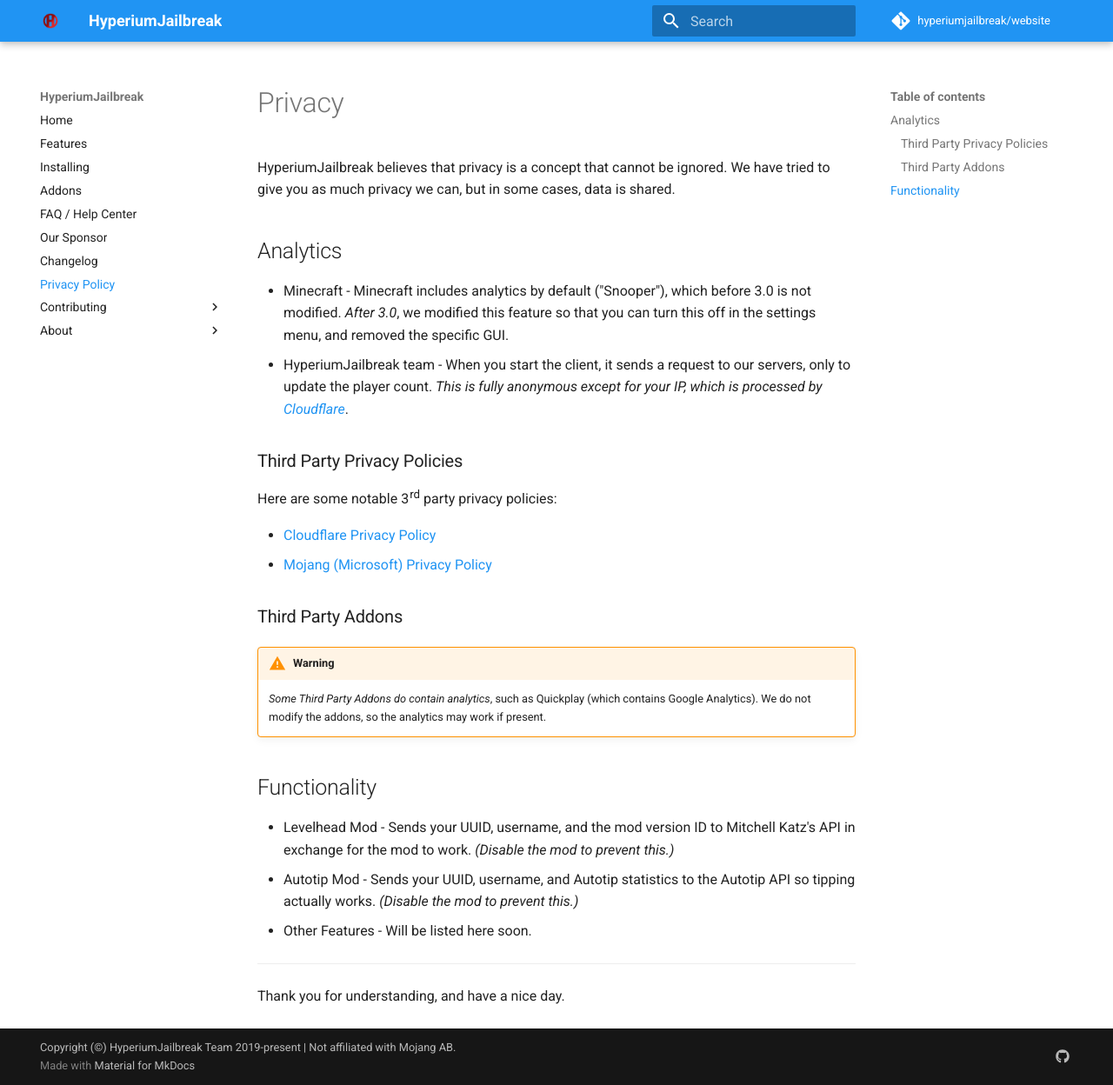
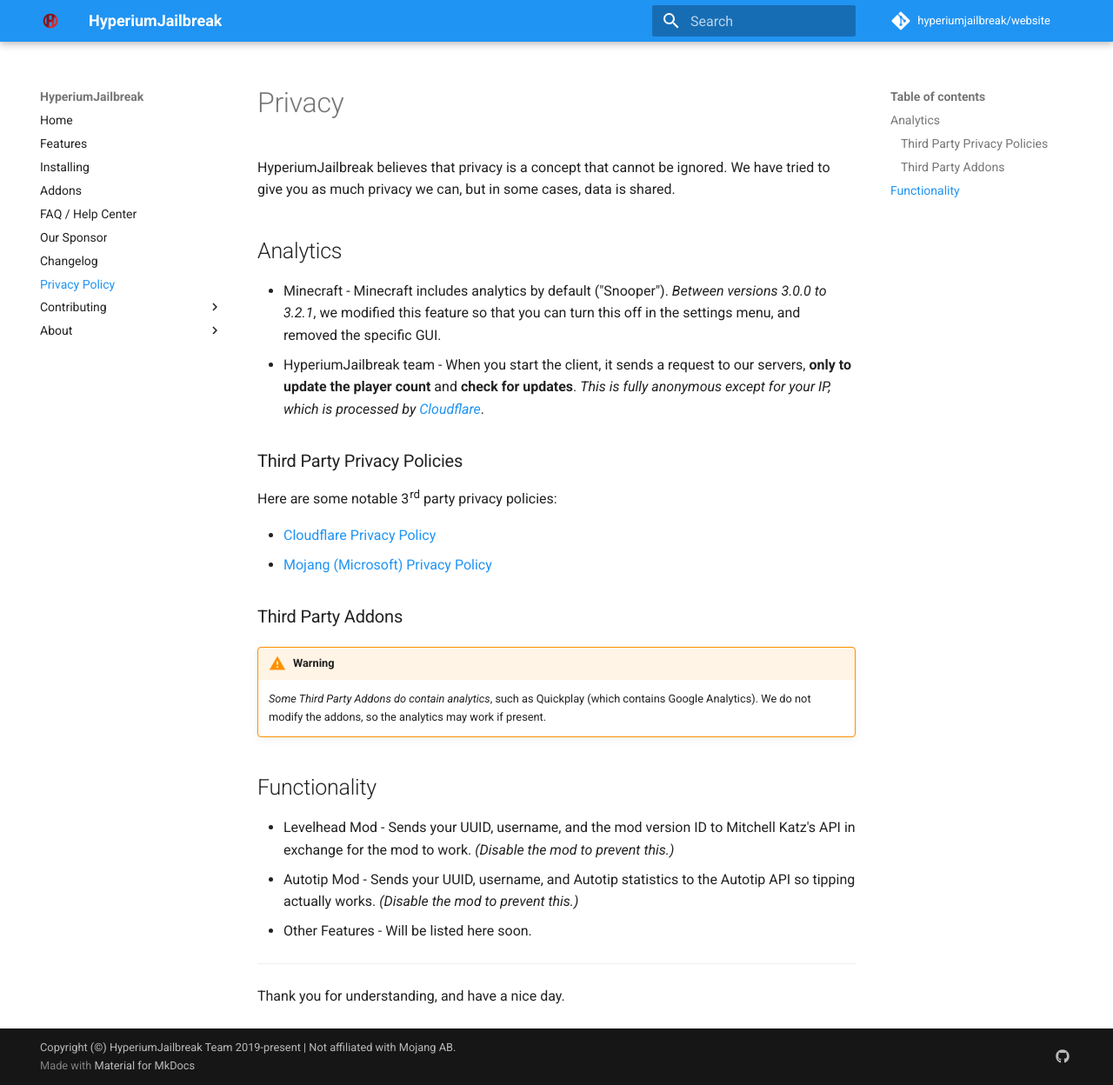
Before and after one commit to hyperiumjailbreak/hyperiumjailbreak.github.io, an MkDocs documentation site: the page built from docs/privacy.md, in a window 1280 px wide and 1248 px high. Shown: the whole window at 87% size. Built offline with MkDocs 1.6.1 and Material for MkDocs 9.7.7, drawn with Linux system fonts in a browser that asks for light colours; comment, search, counter and statistics services are not loaded.

Commit message:
mkdocs-material 5
Signed-off-by: Reece Dunham <me@rdil.rocks>

```diff
--- a/docs/privacy.md
+++ b/docs/privacy.md
@@ -5,8 +5,8 @@
 
 ## Analytics
 
-* Minecraft - Minecraft includes analytics by default ("Snooper"), which before 3.0 is not modified. *After 3.0*, we modified this feature so that you can turn this off in the settings menu, and removed the specific GUI.
-* HyperiumJailbreak team - When you start the client, it sends a request to our servers, only to update the player count. *This is fully anonymous except for your IP, which is processed by [Cloudflare](https://cloudflare.com)*.
+* Minecraft - Minecraft includes analytics by default ("Snooper"). *Between versions 3.0.0 to 3.2.1*, we modified this feature so that you can turn this off in the settings menu, and removed the specific GUI.
+* HyperiumJailbreak team - When you start the client, it sends a request to our servers, **only to update the player count** and **check for updates**. *This is fully anonymous except for your IP, which is processed by [Cloudflare](https://cloudflare.com)*.
 
 ### Third Party Privacy Policies
 
--- a/mkdocs.yml
+++ b/mkdocs.yml
@@ -46,9 +46,8 @@
 remote_branch: master
 
 extra:
-  manifest: 'manifest.json'
   social:
-    - type: 'github'
+    - icon: fontawesome/brands/github
       link: 'https://github.com/hyperiumjailbreak'
 
 nav:
--- a/requirements.txt
+++ b/requirements.txt
@@ -1 +1 @@
-mkdocs-material==4.6.3
+mkdocs-material==5.5.0
```
Also changed, not shown: docs/manifest.json (deleted), 1 other file.
